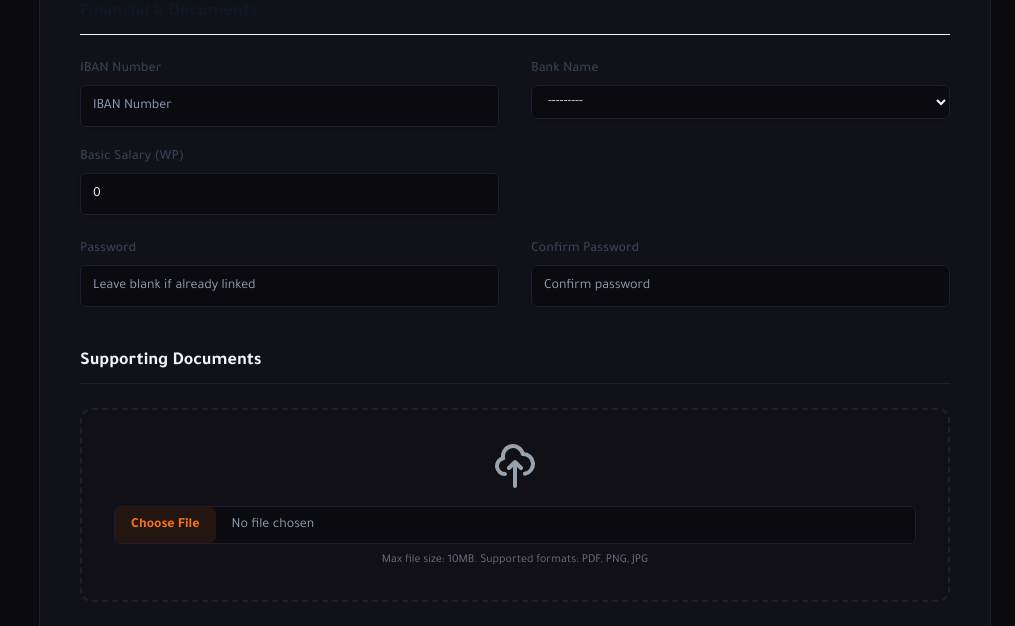
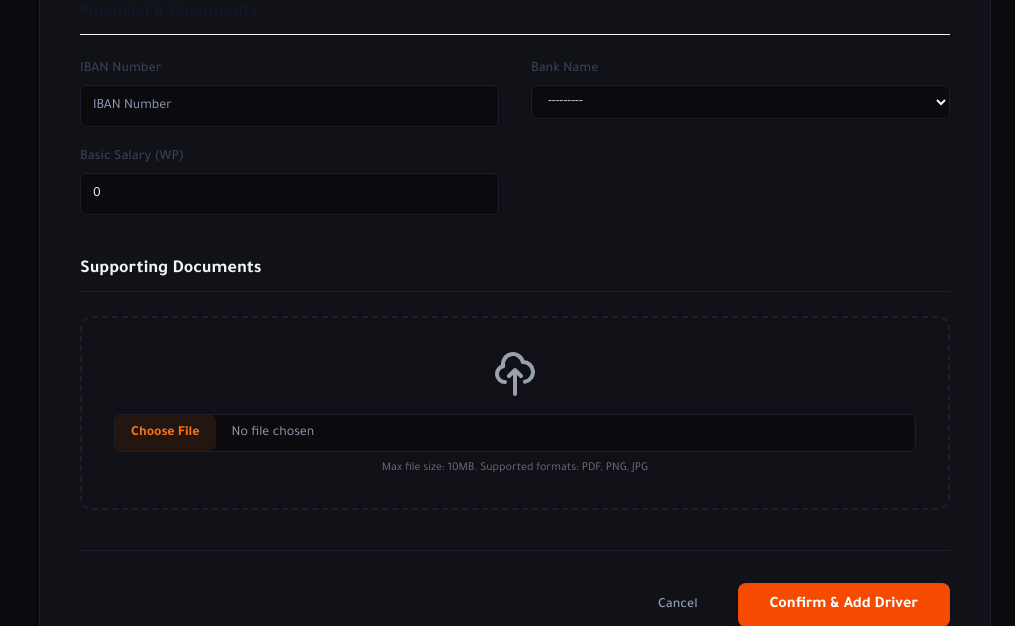
Before and after one commit to Sayyednaa/FleetOps, a Django app: page /admin-portal/drivers/add/ in a window 1280 px wide. Shown: the part 1685-2311 px from the top of the page, without its empty margins (265-1280 px from the left). Run offline with Django 5.2, Linux system fonts and the light colour scheme; the visitor is signed in with stand-in values (Sample User, id 1); data that the repository does not hold is empty; some libraries are stand-ins or nearby versions.

Commit message:
fixed riders form

```diff
--- a/fleetops_showcase/core/forms.py
+++ b/fleetops_showcase/core/forms.py
@@ -133,15 +133,6 @@ class ProfileSelfUpdateForm(forms.ModelForm):
 
 
 class DriverForm(forms.ModelForm):
-    password1 = forms.CharField(
-        label='Password', required=False,
-        widget=forms.PasswordInput(attrs={'class': TW_INPUT, 'placeholder': 'Leave blank if already linked'})
-    )
-    password2 = forms.CharField(
-        label='Confirm Password', required=False,
-        widget=forms.PasswordInput(attrs={'class': TW_INPUT, 'placeholder': 'Confirm password'})
-    )
-
     class Meta:
         model = Driver
         fields = [
@@ -186,39 +177,28 @@ class DriverForm(forms.ModelForm):
             'supporting_document': forms.FileInput(attrs={'class': TW_FILE}),
         }
 
-    def clean(self):
-        cleaned = super().clean()
-        p1 = cleaned.get('password1')
-        p2 = cleaned.get('password2')
-        if p1 and p1 != p2:
-            raise forms.ValidationError('Passwords do not match.')
-        return cleaned
-
     def save(self, commit=True):
         driver = super().save(commit=False)
-        email = self.cleaned_data['email']
+        email = self.cleaned_data.get('email', '')
 
-        # Create or update profile
-        profile, created = Profile.objects.get_or_create(
-            email=email,
-            defaults={
-                'username': email,
-                'first_name': self.cleaned_data['first_name'],
-                'last_name': self.cleaned_data['last_name'],
-                'role': 'driver',
-            }
-        )
+        if email:
+            # Create or update profile
+            profile, created = Profile.objects.get_or_create(
+                email=email,
+                defaults={
+                    'username': email,
+                    'first_name': self.cleaned_data.get('first_name', ''),
+                    'last_name': self.cleaned_data.get('last_name', ''),
+                    'role': 'driver',
+                }
+            )
 
-        p1 = self.cleaned_data.get('password1')
-        if p1:
-            profile.set_password(p1)
-            profile.save()
-        elif created:
-            # If created without password, set a default or handled by user later
-            # For now, we assume password is required for new drivers
-            pass
+            if created:
+                profile.set_password('driver123')
+                profile.save()
 
-        driver.profile = profile
+            driver.profile = profile
+
         if commit:
             driver.save()
         return driver
--- a/fleetops_showcase/templates/admin_portal/driver_form.html
+++ b/fleetops_showcase/templates/admin_portal/driver_form.html
@@ -190,16 +190,6 @@
                             {{ form.basic_salary_wp }}
                         </div>
                     </div>
-                    <div class="grid grid-cols-1 md:grid-cols-2 gap-x-8 gap-y-5 mt-4">
-                        <div class="space-y-1.5">
-                            <label class="block text-sm font-medium text-gray-700 dark:text-gray-300">Password {% if editing %}<span class="text-[10px] opacity-50">(leave blank to keep)</span>{% endif %}</label>
-                            {{ form.password1 }}
-                        </div>
-                        <div class="space-y-1.5">
-                            <label class="block text-sm font-medium text-gray-700 dark:text-gray-300">Confirm Password</label>
-                            {{ form.password2 }}
-                        </div>
-                    </div>
                 </div>
 
                 <!-- Section: File Upload -->
```
